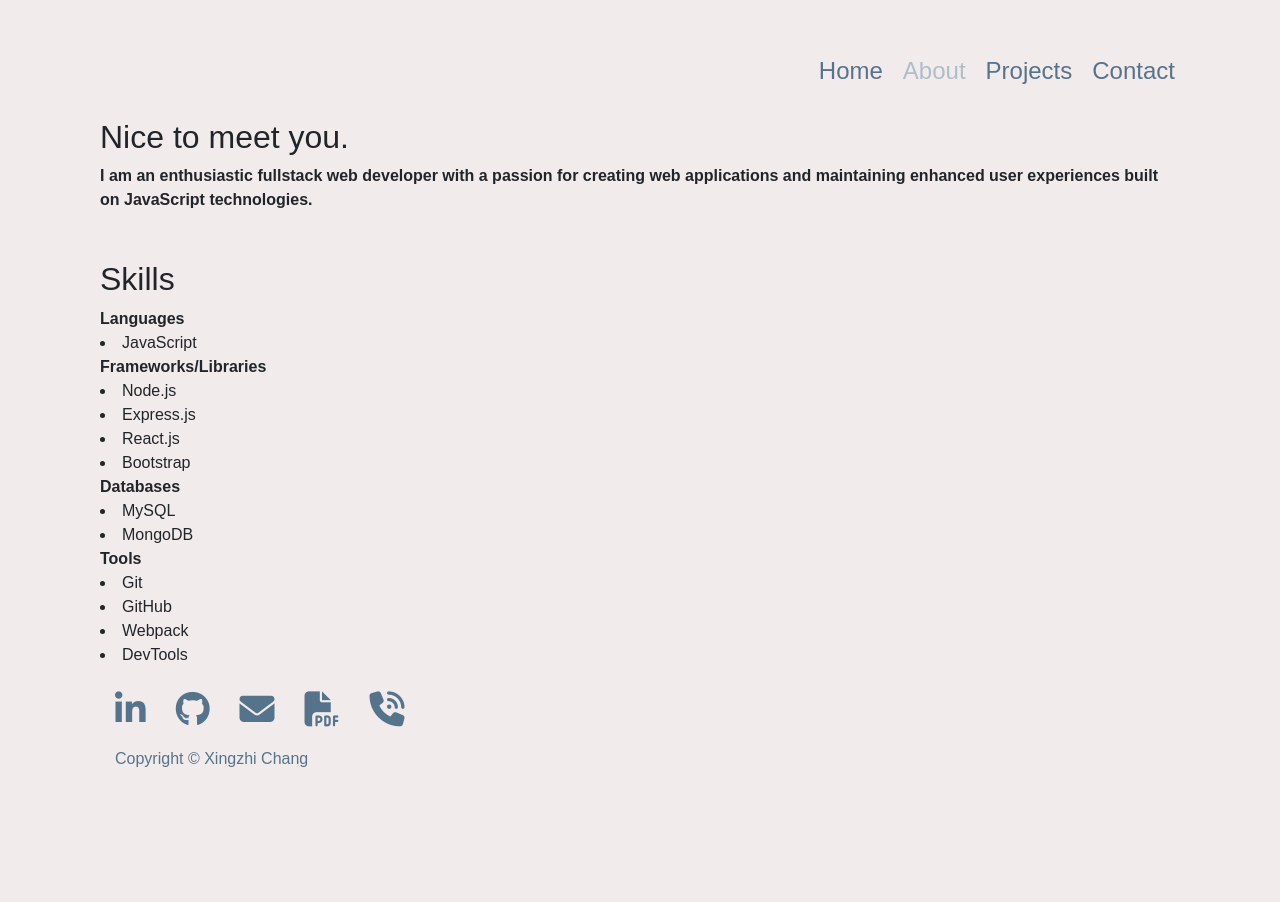
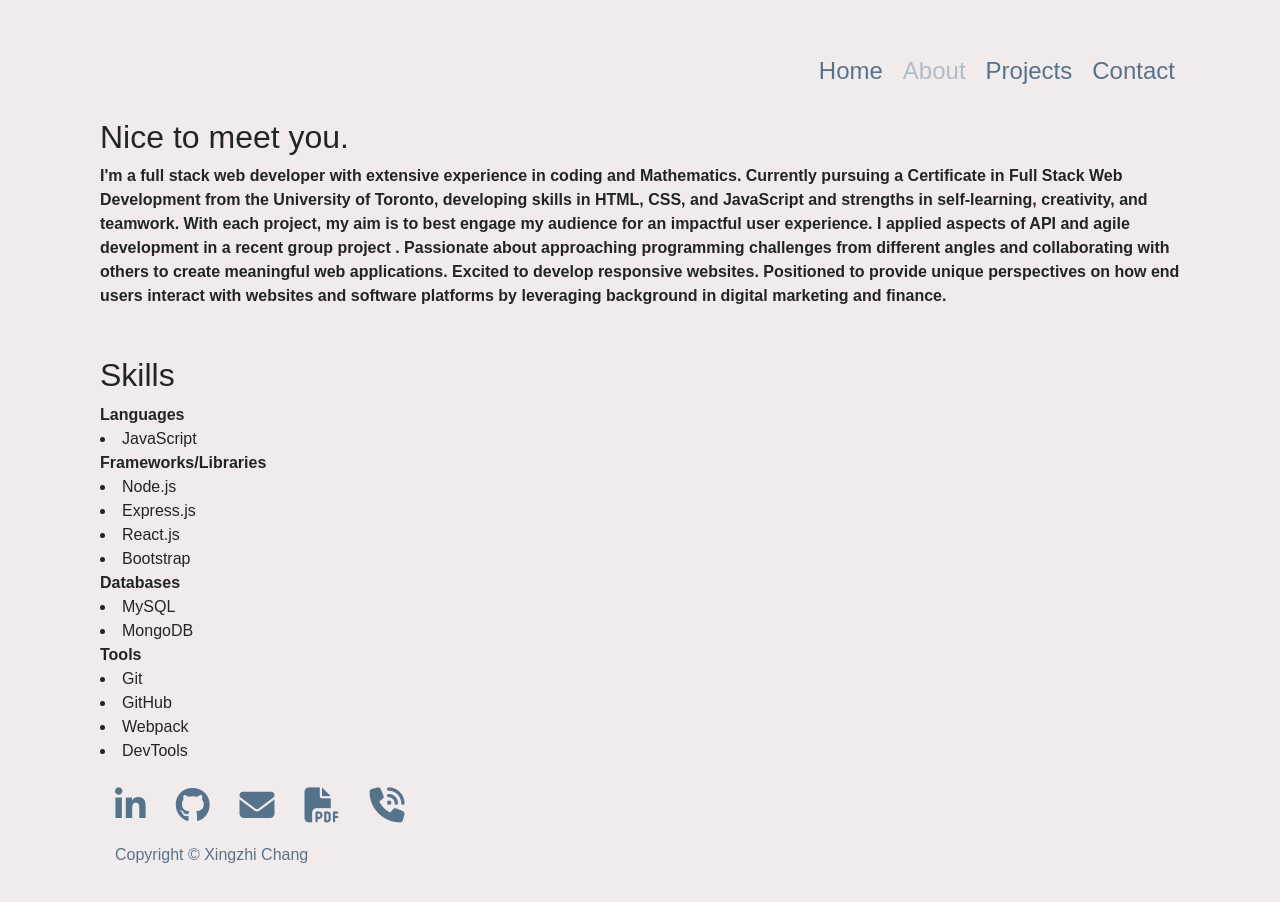
Before and after one commit to JotaroC/React-Portfolio, a React (Create React App) app in the folder react-portfolio/: page /#/about in a window 1280 px wide. Before the commit the page ends 807 px from the top, so only its background shows below. Built offline with nearby package versions, Linux system fonts and the light colour scheme.

Commit message:
update about bio

```diff
--- a/react-portfolio/src/components/About/index.js
+++ b/react-portfolio/src/components/About/index.js
@@ -5,9 +5,7 @@ export const About = () => {
         <div className="about">
               <h2>Nice to meet you.</h2>
             <strong>
-                I am an enthusiastic fullstack web developer with a passion for creating web
-                applications and
-                maintaining enhanced user experiences built on JavaScript technologies.
+            I'm a full stack web developer with extensive experience in coding and Mathematics. Currently pursuing a Certificate in Full Stack Web Development from the University of Toronto, developing skills in HTML, CSS, and JavaScript and strengths in self-learning, creativity, and teamwork.  With each project, my aim is to best engage my audience for an impactful user experience. I applied aspects of API and agile development in a recent  group project . Passionate about approaching programming challenges from different angles and collaborating with others to create meaningful web applications. Excited to develop responsive websites. Positioned to provide unique perspectives on how end users interact with websites and software platforms by leveraging background in digital marketing and finance.
             </strong>
 
             <h2 className="mt-5">Skills</h2>
```
